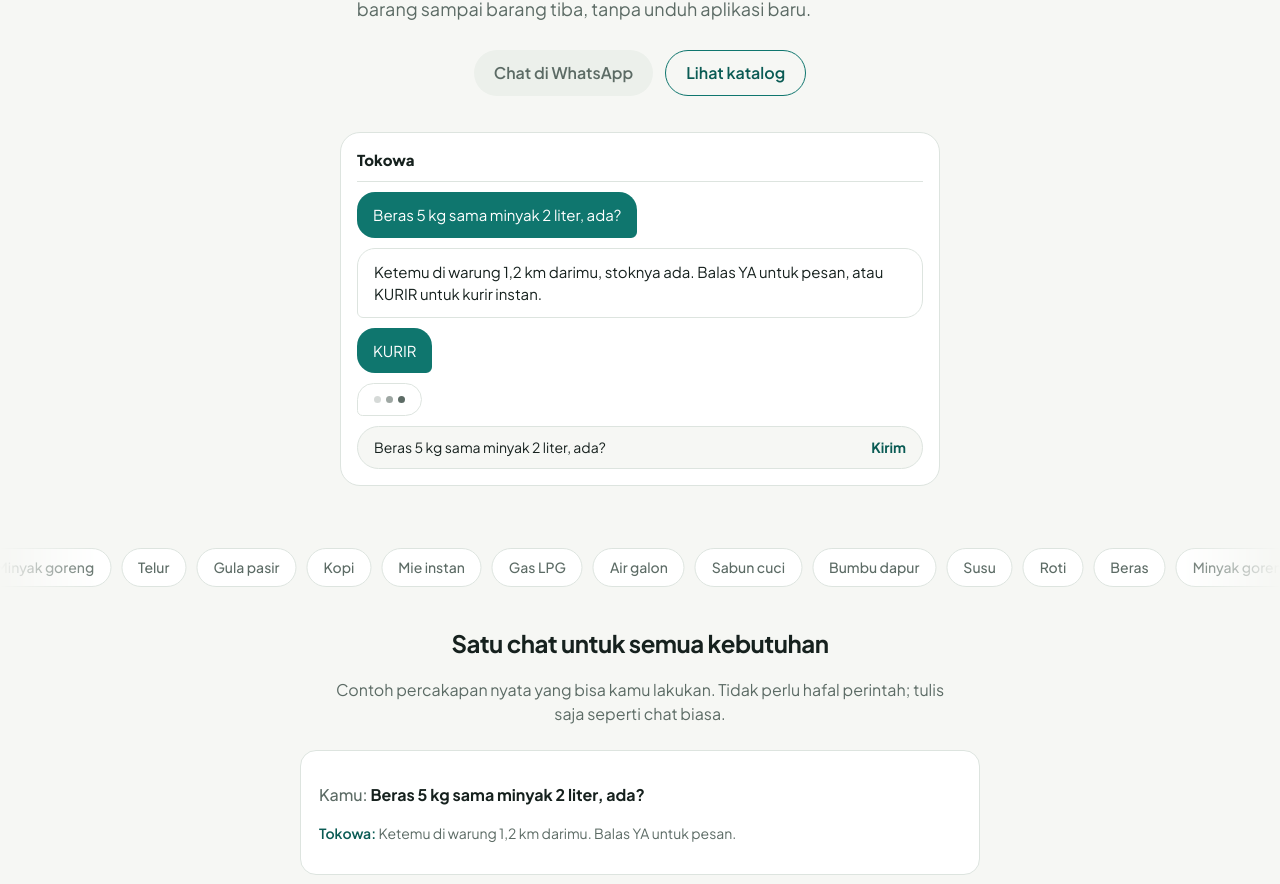
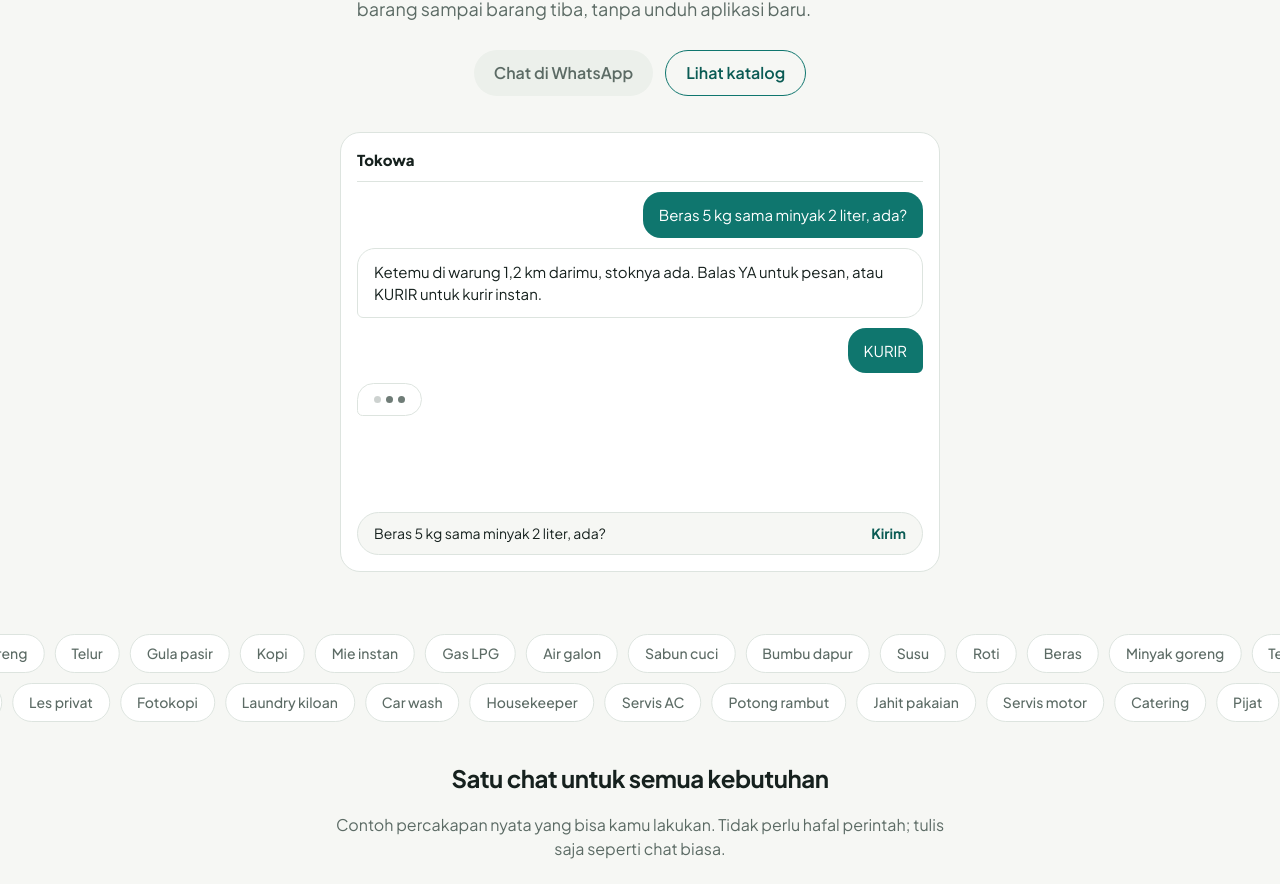
Before and after one commit to JoeWagiman/tokowa, a Next.js app: page / in a window 1280 px wide. Shown: the part 310-1194 px from the top of the page. Built offline with nearby package versions, Linux system fonts and the light colour scheme.

Commit message:
Marquee JS anti-blink, chat statis + auto-scroll, footer sticky, CSP dev eval

```diff
--- a/src/app/globals.css
+++ b/src/app/globals.css
@@ -35,6 +35,14 @@ body {
   font-family: var(--font-jakarta), system-ui, sans-serif;
   font-size: 16px;
   line-height: 1.5;
+  min-height: 100vh;
+  min-height: 100dvh;
+  display: flex;
+  flex-direction: column;
+}
+
+body > main {
+  flex: 1;
 }
 
 a {
@@ -332,11 +340,12 @@ img {
   border: 1px solid var(--border);
   border-radius: 20px;
   padding: 16px;
-  display: grid;
+  display: flex;
+  flex-direction: column;
   gap: 10px;
-  align-content: start;
   max-width: 600px;
   margin: 36px auto 0;
+  height: 440px;
 }
 
 .hp-bar {
@@ -528,6 +537,10 @@ img {
 .hp-isi {
   display: grid;
   gap: 10px;
+  align-content: start;
+  flex: 1;
+  min-height: 0;
+  overflow: hidden;
 }
 
 .hp-masuk {
@@ -647,15 +660,22 @@ img {
 
 .pita {
   overflow: hidden;
-  mask-image: linear-gradient(90deg, transparent, #000 8%, #000 92%, transparent);
-  -webkit-mask-image: linear-gradient(90deg, transparent, #000 8%, #000 92%, transparent);
+}
+
+.pita + .pita {
+  margin-top: 10px;
 }
 
 .pita-dalam {
   display: flex;
+  width: max-content;
+}
+
+.pita-set {
+  display: flex;
+  flex-shrink: 0;
   gap: 10px;
-  width: max-content;
-  animation: pita-jalan 70s linear infinite;
+  padding-right: 10px;
 }
 
 .pita-chip {
@@ -667,12 +687,6 @@ img {
   font-size: 14px;
   font-weight: 500;
   color: var(--muted);
-}
-
-@keyframes pita-jalan {
-  to {
-    transform: translateX(-50%);
-  }
 }
 
 .terima-gambar {
@@ -764,12 +778,14 @@ img {
   background: var(--accent);
   color: var(--surface);
   border-bottom-right-radius: 6px;
+  justify-self: end;
 }
 
 .gelembung.agen {
   background: var(--surface);
   border: 1px solid var(--border);
   border-bottom-left-radius: 6px;
+  justify-self: start;
 }
 
 .alur-ket {
--- a/src/app/page.tsx
+++ b/src/app/page.tsx
@@ -1,10 +1,26 @@
 import Link from "next/link";
 import { TopNav, Footer } from "@/components/site";
 import { DemoChat } from "@/components/demo-chat";
+import { Pita } from "@/components/pita";
 import { Ungkap } from "@/components/ungkap";
 import { waLink } from "@/lib/api";
 
 export const dynamic = "force-dynamic";
+
+const daftarJasa = [
+  "Laundry kiloan",
+  "Car wash",
+  "Housekeeper",
+  "Servis AC",
+  "Potong rambut",
+  "Jahit pakaian",
+  "Servis motor",
+  "Catering",
+  "Pijat",
+  "Tukang kebun",
+  "Les privat",
+  "Fotokopi",
+];
 
 const daftarPita = [
   "Beras",
@@ -120,15 +136,8 @@ export default function Landing() {
         </section>
 
         <section className="pita-bungkus" aria-label="Contoh kebutuhan yang bisa dicari">
-          <div className="pita" aria-hidden="true">
-            <div className="pita-dalam">
-              {[...daftarPita, ...daftarPita].map((x, i) => (
-                <span key={`${x}-${i}`} className="pita-chip">
-                  {x}
-                </span>
-              ))}
-            </div>
-          </div>
+          <Pita items={daftarPita} />
+          <Pita items={daftarJasa} balik />
         </section>
 
         <section className="section">
--- a/src/components/demo-chat.tsx
+++ b/src/components/demo-chat.tsx
@@ -32,6 +32,7 @@ const NASKAH: Langkah[] = [
 
 export function DemoChat() {
   const wadahRef = useRef<HTMLDivElement>(null);
+  const isiRef = useRef<HTMLDivElement>(null);
   const [jalan, setJalan] = useState(false);
   const [indeks, setIndeks] = useState(0);
   const [terketik, setTerketik] = useState("");
@@ -80,11 +81,15 @@ export function DemoChat() {
     return () => clearTimeout(t);
   }, [jalan, indeks]);
 
+  useEffect(() => {
+    isiRef.current?.scrollTo({ top: isiRef.current.scrollHeight });
+  }, [indeks, terketik]);
+
   return (
     <div ref={wadahRef} className="hp" role="img" aria-label="Contoh percakapan belanja: pembeli menanyakan beras dan minyak, agent mencarikan warung terdekat, pembeli memilih kurir lalu membalas YA, dan pesanan tercatat.">
       <div className="hp-bar">Tokowa</div>
 
-      <div className="hp-isi" aria-hidden="true">
+      <div ref={isiRef} className="hp-isi" aria-hidden="true">
         {NASKAH.slice(0, indeks + 1).map((l, i) => {
           if (l.jenis === "pesan") {
             return (
--- /dev/null
+++ b/src/components/pita.tsx
@@ -0,0 +1,75 @@
+"use client";
+
+import { useEffect, useRef } from "react";
+
+export function Pita({ items, balik = false }: { items: string[]; balik?: boolean }) {
+  const dalamRef = useRef<HTMLDivElement>(null);
+  const setRef = useRef<HTMLDivElement>(null);
+
+  useEffect(() => {
+    const dalam = dalamRef.current;
+    const set = setRef.current;
+    if (!dalam || !set) return;
+    if (window.matchMedia("(prefers-reduced-motion: reduce)").matches) return;
+    let raf = 0;
+    let x = 0;
+    let terakhir = performance.now();
+    let terlihat = true;
+    let w = set.offsetWidth;
+    const ukur = () => {
+      w = set.offsetWidth;
+    };
+    window.addEventListener("resize", ukur);
+    if (document.fonts) {
+      void document.fonts.ready.then(ukur);
+    }
+    const io = new IntersectionObserver(
+      ([m]) => {
+        terlihat = m.isIntersecting;
+      },
+      { threshold: 0 }
+    );
+    io.observe(dalam);
+    const KECEPATAN = 28;
+    const putar = (t: number) => {
+      const dt = Math.min(64, t - terakhir);
+      terakhir = t;
+      if (terlihat) {
+        if (w > 0) {
+          x += ((balik ? KECEPATAN : -KECEPATAN) * dt) / 1000;
+          if (x <= -w) x += w;
+          if (x > 0) x -= w;
+          dalam.style.transform = `translate3d(${x.toFixed(2)}px,0,0)`;
+        }
+      }
+      raf = requestAnimationFrame(putar);
+    };
+    raf = requestAnimationFrame(putar);
+    return () => {
+      cancelAnimationFrame(raf);
+      io.disconnect();
+      window.removeEventListener("resize", ukur);
+    };
+  }, [balik]);
+
+  return (
+    <div className="pita" aria-hidden="true">
+      <div ref={dalamRef} className="pita-dalam">
+        <div ref={setRef} className="pita-set">
+          {items.map((label) => (
+            <span key={label} className="pita-chip">
+              {label}
+            </span>
+          ))}
+        </div>
+        <div className="pita-set" aria-hidden="true">
+          {items.map((label) => (
+            <span key={`ulang-${label}`} className="pita-chip">
+              {label}
+            </span>
+          ))}
+        </div>
+      </div>
+    </div>
+  );
+}
--- a/src/middleware.ts
+++ b/src/middleware.ts
@@ -9,11 +9,15 @@ export function middleware() {
     "Permissions-Policy",
     "camera=(), microphone=(), payment=()"
   );
+  const scriptSrc =
+    process.env.NODE_ENV === "production"
+      ? "script-src 'self' 'unsafe-inline'"
+      : "script-src 'self' 'unsafe-inline' 'unsafe-eval'";
   res.headers.set(
     "Content-Security-Policy",
     [
       "default-src 'self'",
-      "script-src 'self' 'unsafe-inline'",
+      scriptSrc,
       "style-src 'self' 'unsafe-inline'",
       "img-src 'self' data: https:",
       "font-src 'self' data:",
```
